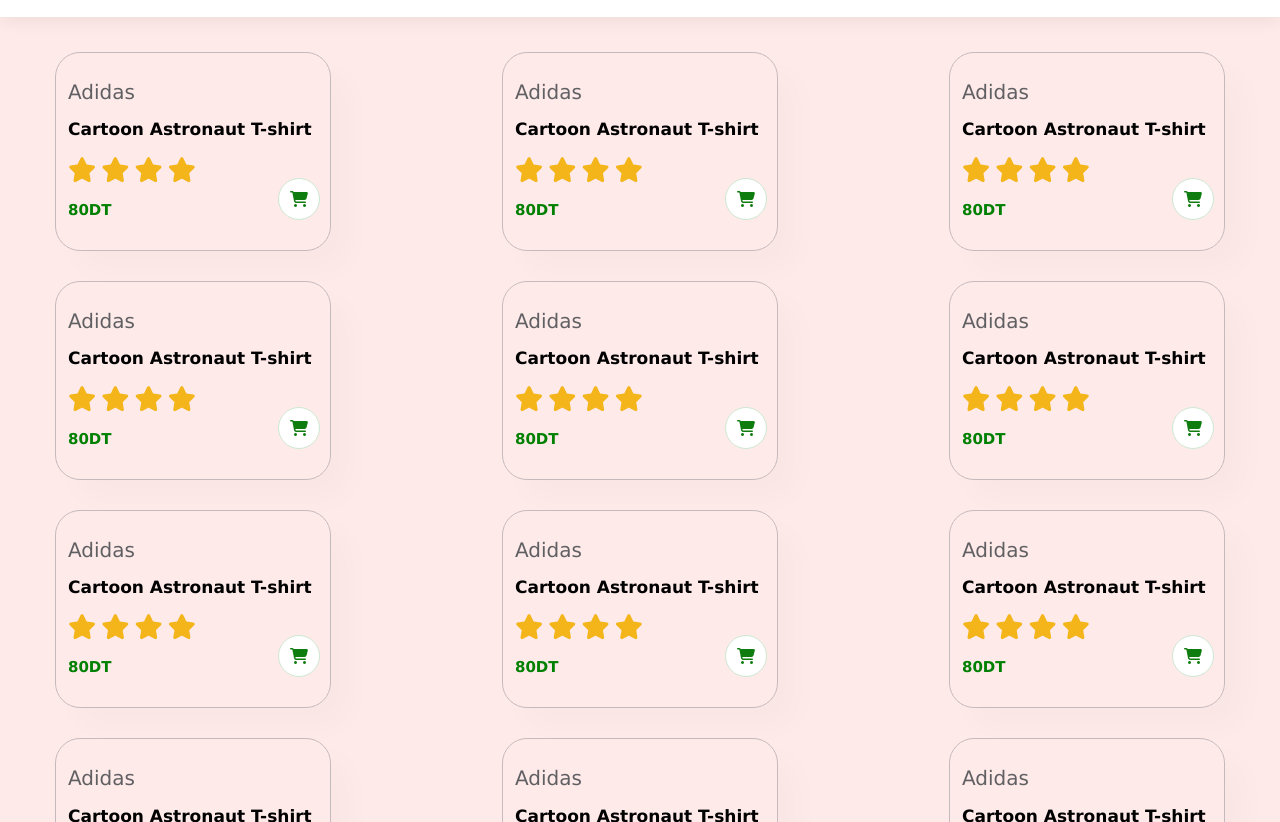
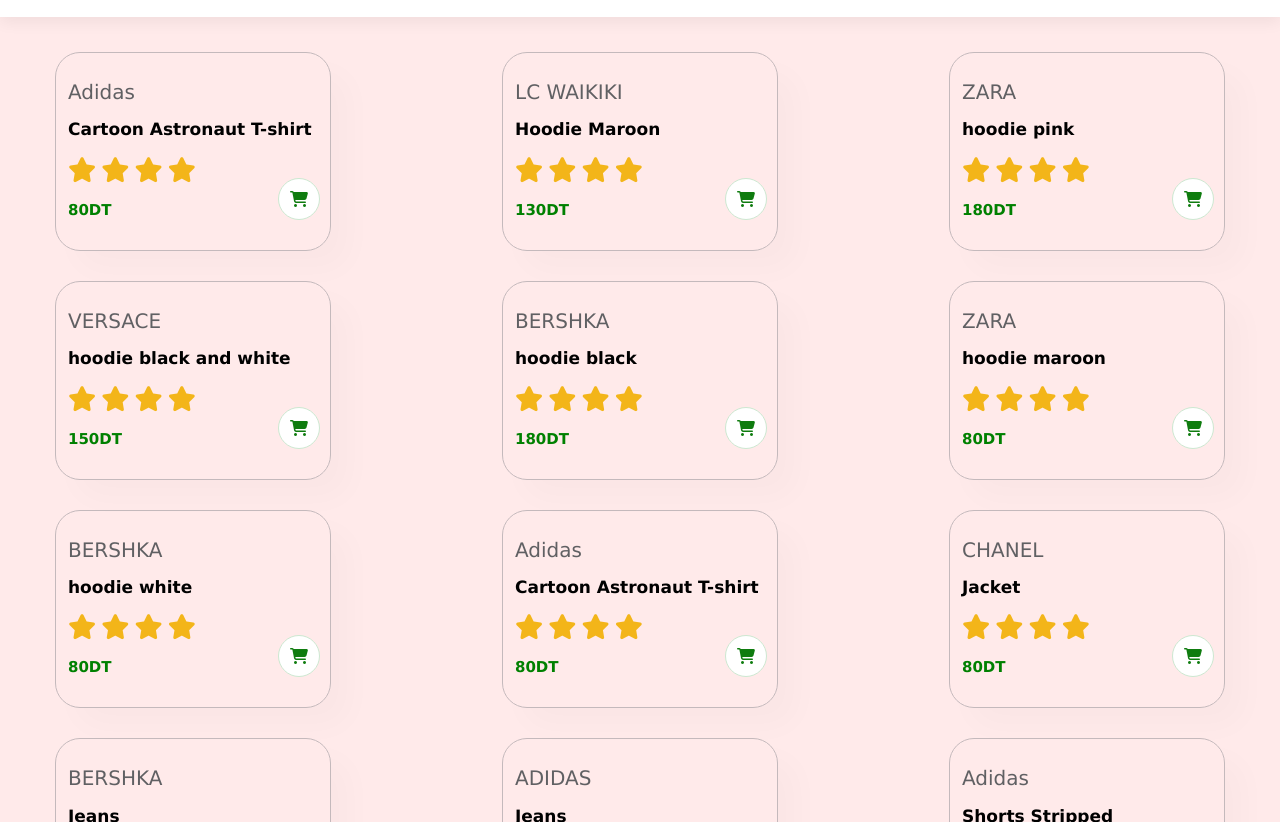
Before and after one commit to MaryemLahmer/PROJET-E-COMMERCE, a plain HTML site: page manSports.html in a window 1280 px wide. Shown: the part 130-952 px from the top of the page. Drawn offline with Linux system fonts and the light colour scheme.

Commit message:
Update manSports.html

```diff
--- a/manSports.html
+++ b/manSports.html
@@ -52,8 +52,8 @@
             <div class="pro">
                 <img src="man/sports/hoodie maroon.jpg" alt="">
                 <div class="des">
-                    <span>Adidas</span>
-                    <h5>Cartoon Astronaut T-shirt</h5>
+                    <span>LC WAIKIKI</span>
+                    <h5>Hoodie  Maroon</h5>
                     <div class="star">
                         <i class="fas fa-star"></i>
                         <i class="fas fa-star"></i>
@@ -62,7 +62,7 @@
 
                 </div>
 
-                    <h4>80DT</h4>
+                    <h4>130DT</h4>
                 </div>
             <a href="x"><i class="fa-solid fa-cart-shopping" id="cart"></i></a>
             </div>
@@ -70,8 +70,8 @@
             <div class="pro">
                 <img src="man/sports/hoodie pink.jpg" alt="">
                 <div class="des">
-                    <span>Adidas</span>
-                    <h5>Cartoon Astronaut T-shirt</h5>
+                    <span>ZARA</span>
+                    <h5>hoodie pink</h5>
                     <div class="star">
                         <i class="fas fa-star"></i>
                         <i class="fas fa-star"></i>
@@ -80,7 +80,7 @@
 
                 </div>
 
-                    <h4>80DT</h4>
+                    <h4>180DT</h4>
                 </div>
             <a href="x"><i class="fa-solid fa-cart-shopping" id="cart"></i></a>
             </div>
@@ -88,8 +88,8 @@
             <div class="pro">
                 <img src="man/sports/hoodie black and white.jpg" alt="">
                 <div class="des">
-                    <span>Adidas</span>
-                    <h5>Cartoon Astronaut T-shirt</h5>
+                    <span>VERSACE</span>
+                    <h5>hoodie black and white</h5>
                     <div class="star">
                         <i class="fas fa-star"></i>
                         <i class="fas fa-star"></i>
@@ -98,7 +98,7 @@
 
                 </div>
 
-                    <h4>80DT</h4>
+                    <h4>150DT</h4>
                 </div>
             <a href="x"><i class="fa-solid fa-cart-shopping" id="cart"></i></a>
             </div>
@@ -106,8 +106,8 @@
             <div class="pro">
                 <img src="man/sports/hoodie black.jpg" alt="">
                 <div class="des">
-                    <span>Adidas</span>
-                    <h5>Cartoon Astronaut T-shirt</h5>
+                    <span>BERSHKA</span>
+                    <h5>hoodie black</h5>
                     <div class="star">
                         <i class="fas fa-star"></i>
                         <i class="fas fa-star"></i>
@@ -116,7 +116,7 @@
 
                 </div>
 
-                    <h4>80DT</h4>
+                    <h4>180DT</h4>
                 </div>
             <a href="x"><i class="fa-solid fa-cart-shopping" id="cart"></i></a>
             </div>
@@ -124,8 +124,8 @@
             <div class="pro">
                 <img src="man/sports/hoodie maroon1.jpg" alt="">
                 <div class="des">
-                    <span>Adidas</span>
-                    <h5>Cartoon Astronaut T-shirt</h5>
+                    <span>ZARA</span>
+                    <h5>hoodie maroon</h5>
                     <div class="star">
                         <i class="fas fa-star"></i>
                         <i class="fas fa-star"></i>
@@ -144,8 +144,8 @@
                 <img src="man/sports/hoodie white 3.jpg" alt="">
 
             <div class="des">
-                <span>Adidas</span>
-                <h5>Cartoon Astronaut T-shirt</h5>
+                <span>BERSHKA</span>
+                <h5>hoodie white</h5>
 
                 <div class="star">
                     <i class="fas fa-star"></i>
@@ -184,8 +184,8 @@
                 <img src="man/sports/jacket.jpg" alt="">
 
             <div class="des">
-                <span>Adidas</span>
-                <h5>Cartoon Astronaut T-shirt</h5>
+                <span>CHANEL</span>
+                <h5>Jacket</h5>
 
                 <div class="star">
                     <i class="fas fa-star"></i>
@@ -204,8 +204,8 @@
             <img src="man/sports/jeans 1.jpg" alt="">
 
         <div class="des">
-            <span>Adidas</span>
-            <h5>Cartoon Astronaut T-shirt</h5>
+            <span>BERSHKA</span>
+            <h5>Jeans</h5>
 
             <div class="star">
                 <i class="fas fa-star"></i>
@@ -224,8 +224,8 @@
             <img src="man/sports/jeans.jpg" alt="">
 
         <div class="des">
-            <span>Adidas</span>
-            <h5>Cartoon Astronaut T-shirt</h5>
+            <span>ADIDAS</span>
+            <h5>Jeans</h5>
 
             <div class="star">
                 <i class="fas fa-star"></i>
@@ -244,7 +244,7 @@
                 <img src="man/sports/pants striped green white.jpg" alt="">
                 <div class="des">
                 <span>Adidas</span>
-                <h5>Cartoon Astronaut T-shirt</h5>
+                <h5>Shorts Stripped</h5>
                 <div class="star">
                     <i class="fas fa-star"></i>
                     <i class="fas fa-star"></i>
@@ -394,8 +394,8 @@
             <div class="pro">
                 <img src="man/sports/shirt striped blue.jpg" alt="">
                 <div class="des">
-                    <span>Adidas</span>
-                    <h5>Cartoon Astronaut T-shirt</h5>
+                    <span>LC WAIKIKI</span>
+                    <h5>shirt striped blue</h5>
 
                     <div class="star">
                         <i class="fas fa-star"></i>
@@ -413,8 +413,8 @@
             <div class="pro">
                 <img src="man/sports/shirt striped white.jpg" alt="">
                 <div class="des">
-                    <span>Adidas</span>
-                    <h5>Cartoon Astronaut T-shirt</h5>
+                    <span>EXIST</span>
+                    <h5>shirt striped white</h5>
                     <div class="star">
                         <i class="fas fa-star"></i>
                         <i class="fas fa-star"></i>
```
